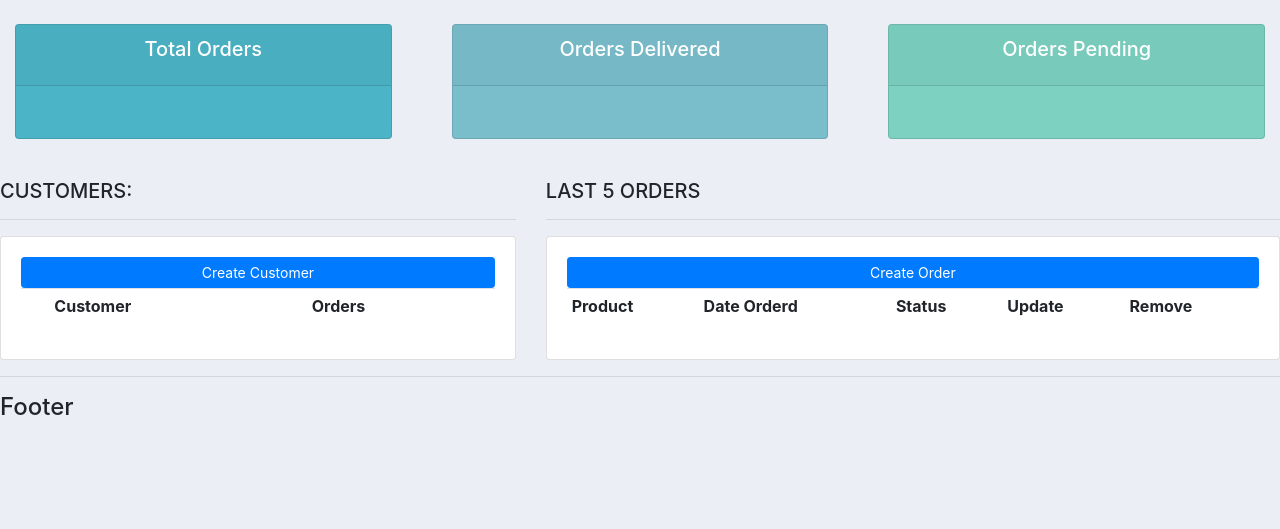
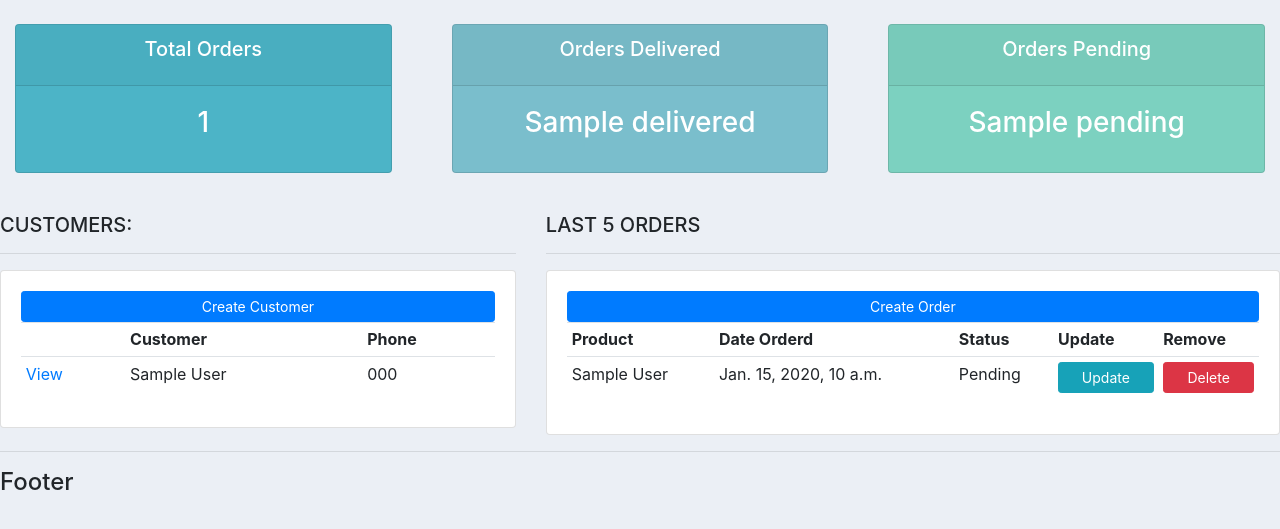
Before and after one commit to apostolis450/Django_App, a Django app: template crm1/accounts/templates/accounts/dashboard.html in a window 1280 px wide. Shown: the part 56-585 px from the top of the page. Run offline with Django 3.2, Linux system fonts and the light colour scheme; tables that the repository leaves empty hold one stand-in row (values such as "Sample post"); the template is opened without the code that fills it: values that come from a table or form of the project are taken from there, most other values are stand-ins (such as "Sample title", 1, 10 or a date in 2020); lists and menus that the app fills with data are empty; some libraries are stand-ins or nearby versions.

Commit message:
dynamic urls + template styling and functionality

```diff
--- a/crm1/accounts/templates/accounts/dashboard.html
+++ b/crm1/accounts/templates/accounts/dashboard.html
@@ -14,9 +14,15 @@
 				<tr>
 					<th></th>
 					<th>Customer</th>
-					<th>Orders</th>
+					<th>Phone</th>
 				</tr>
-
+				{% for customer in customers %}
+					<tr>
+						<td><a href="{% url 'customer' customer.id %}">View</a></td>
+						<td>{{customer.name}}</td>
+						<td>{{customer.phone}}</td>
+					</tr>
+				{% endfor %}
 			</table>
 		</div>
 	</div>
@@ -34,6 +40,15 @@
 					<th>Update</th>
 					<th>Remove</th>
 				</tr>
+				{% for order in orders %}
+					<tr>
+						<td>{{order.product}}</td>
+						<td>{{order.date_created}}</td>
+						<td>{{order.status}}</td>
+						<td><a class="btn btn-info  btn-sm btn-block"   href="">Update</a></td>
+						<td><a class="btn btn-danger  btn-sm btn-block" href="">Delete</a></td>
+					</tr>
+				{% endfor %}
 
 			</table>
 		</div>
--- a/crm1/accounts/templates/accounts/navbar.html
+++ b/crm1/accounts/templates/accounts/navbar.html
@@ -6,10 +6,10 @@
     <div class="collapse navbar-collapse" id="navbarNavDropdown">
       <ul class="navbar-nav">
         <li class="nav-item active">
-          <a class="nav-link" href="#">Dashboard </a>
+          <a class="nav-link" href="{% url 'home' %}">Dashboard </a>
         </li>
         <li class="nav-item">
-          <a class="nav-link" href="#">Products</a>
+          <a class="nav-link" href="{% url 'products' %}">Products</a>
         </li>
         <li class="nav-item">
           <a class="nav-link" href="#">Pricing</a>
--- a/crm1/accounts/templates/accounts/status.html
+++ b/crm1/accounts/templates/accounts/status.html
@@ -8,7 +8,7 @@
 			  		<h5 class="card-title">Total Orders</h5>
 			  	</div>
 			  	<div class="card-body">
-			    	<h3 class="card-title"></h3>
+			    	<h3 class="card-title">{{total_orders}}</h3>
 			  	</div>
 			</div>
 		</div>
@@ -21,7 +21,7 @@
 			  		<h5 class="card-title">Orders Delivered</h5>
 			  	</div>
 			  	<div class="card-body">
-			    	<h3 class="card-title"></h3>
+			    	<h3 class="card-title">{{delivered}}</h3>
 			  	</div>
 			</div>
 		</div>
@@ -34,7 +34,7 @@
 			  		<h5 class="card-title">Orders Pending</h5>
 			  	</div>
 			  	<div class="card-body">
-			    	<h3 class="card-title"></h3>
+			    	<h3 class="card-title">{{pending}}</h3>
 			  	</div>
 			</div>
 		</div>
--- a/crm1/accounts/urls.py
+++ b/crm1/accounts/urls.py
@@ -3,7 +3,7 @@ from django.urls import path
 from . import views
 
 urlpatterns = [
-    path('', views.home),
-    path('products/', views.products),
-    path('customer/', views.customer),
+    path('', views.home, name="home"),
+    path('products/', views.products, name="products"),
+    path('customer/<str:pk>', views.customer, name="customer"),
 ]
```
Also changed, not shown: crm1/accounts/templates/accounts/customer.html (+15 -5 lines), crm1/accounts/templates/accounts/products.html (+8 -0 lines), crm1/accounts/views.py (+31 -4 lines).
